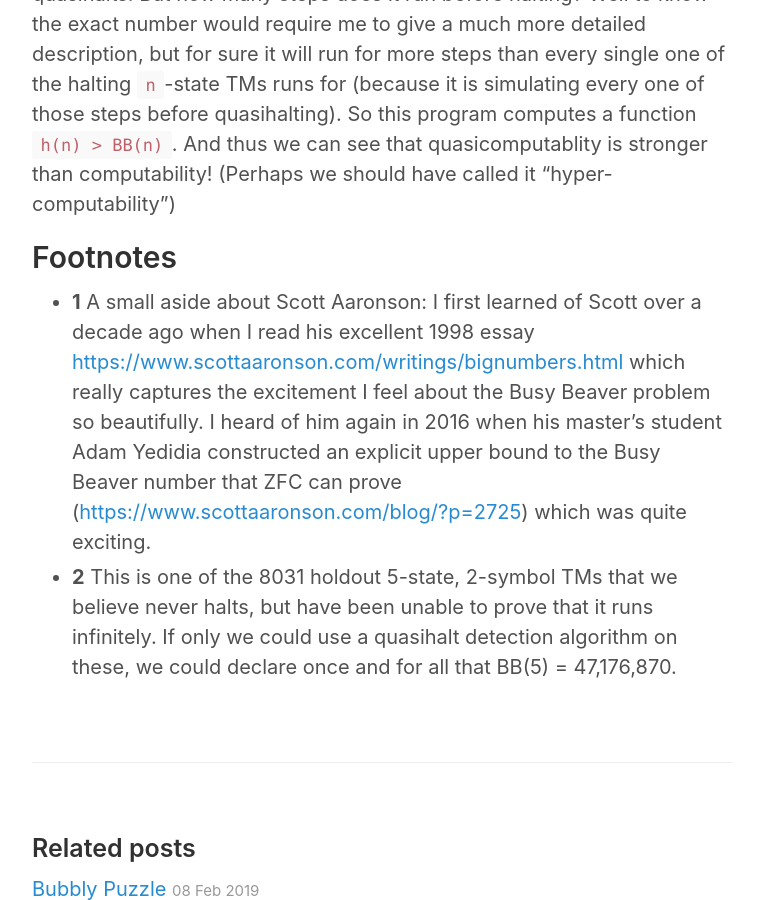
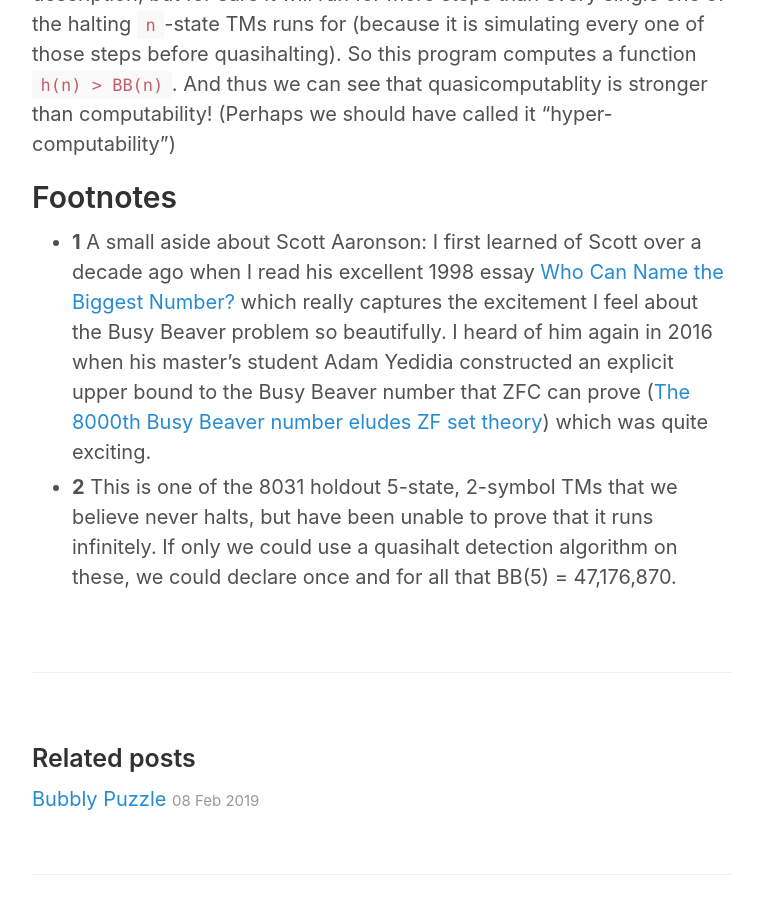
Before and after one commit to sligocki/sligocki.github.io, a Jekyll site: the page built from _posts/2021-03-05-beeping-busy-beaver.md, in a window 1280 px wide and 900 px high, scrolled down 3919 px. Shown: the whole window, without its empty margins (258-1021 px from the left). Built offline with Jekyll 4.4.1, drawn with Linux system fonts in a browser that asks for light colours; some of the changed text lies outside the part shown.

Commit message:
Fix URLs

```diff
--- a/_posts/2021-03-05-beeping-busy-beaver.md
+++ b/_posts/2021-03-05-beeping-busy-beaver.md
@@ -3,7 +3,7 @@
 title: Beeping Busy Beaver
 ---
 
-As a long time [https://en.wikipedia.org/wiki/Busy_beaver](Busy Beaver) enthusiast, I was very excited when I heard that Scott Aaronson published a [https://www.scottaaronson.com/blog/?p=4916](Busy Beaver survey) last September.<sup>[1](#f1)</sup> There are many exciting ideas and conjectures within it, but the one that has stuck with me the most was his proposed "Beeping Busy Beaver" function BBB(n). Quoting from the paper:
+As a long time [Busy Beaver](https://en.wikipedia.org/wiki/Busy_beaver) enthusiast, I was very excited when I heard that Scott Aaronson published a [Busy Beaver survey](https://www.scottaaronson.com/blog/?p=4916) last September.<sup>[1](#f1)</sup> There are many exciting ideas and conjectures within it, but the one that has stuck with me the most was his proposed "Beeping Busy Beaver" function BBB(n). Quoting from the paper:
 
 > One can define a function BB<sub>1</sub>(n), involving Turing machines with oracles for the original BB function, which grows uncomputably quickly even given an oracle for BB. Could we compute the first values of BB<sub>1</sub>? Alas, this is liable to be uninteresting, just because the details of how a Turing machine queries a BB oracle (by writing n onto an oracle tape, etc.) will involve many kludgy and non-canonical choices, and one might need many states before one saw the effect of those choices.
 >
@@ -60,5 +60,5 @@
 
 ## Footnotes
 
-* <b id="f1">1</b> A small aside about Scott Aaronson: I first learned of Scott over a decade ago when I read his excellent 1998 essay [https://www.scottaaronson.com/writings/bignumbers.html](Who Can Name the Biggest Number?) which really captures the excitement I feel about the Busy Beaver problem so beautifully. I heard of him again in 2016 when his master's student Adam Yedidia constructed an explicit upper bound to the Busy Beaver number that ZFC can prove ([https://www.scottaaronson.com/blog/?p=2725](The 8000th Busy Beaver number eludes ZF set theory)) which was quite exciting.
+* <b id="f1">1</b> A small aside about Scott Aaronson: I first learned of Scott over a decade ago when I read his excellent 1998 essay [Who Can Name the Biggest Number?](https://www.scottaaronson.com/writings/bignumbers.html) which really captures the excitement I feel about the Busy Beaver problem so beautifully. I heard of him again in 2016 when his master's student Adam Yedidia constructed an explicit upper bound to the Busy Beaver number that ZFC can prove ([The 8000th Busy Beaver number eludes ZF set theory](https://www.scottaaronson.com/blog/?p=2725)) which was quite exciting.
 * <b id="f2">2</b> This is one of the 8031 holdout 5-state, 2-symbol TMs that we believe never halts, but have been unable to prove that it runs infinitely. If only we could use a quasihalt detection algorithm on these, we could declare once and for all that BB(5) = 47,176,870.
```
Also changed, not shown: other parts of _posts/2021-03-05-beeping-busy-beaver.md (+1 -1 lines).
